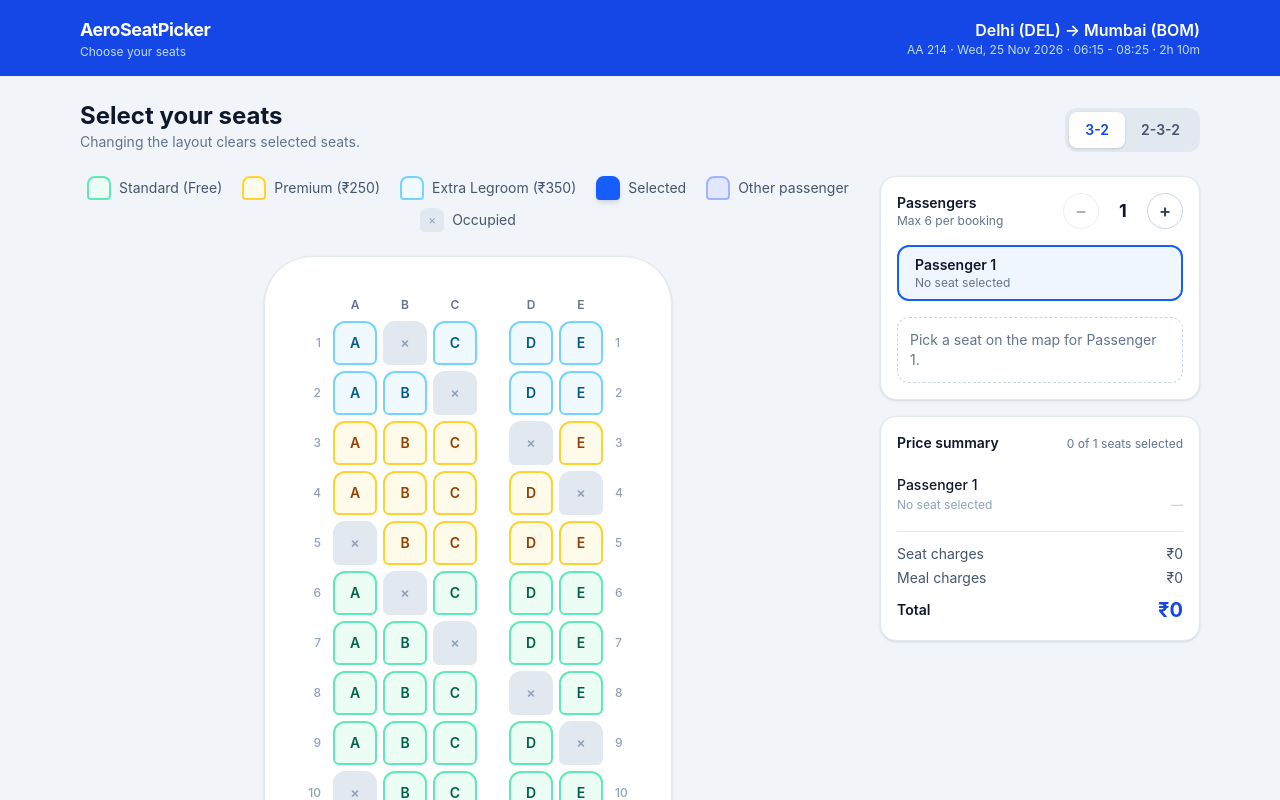
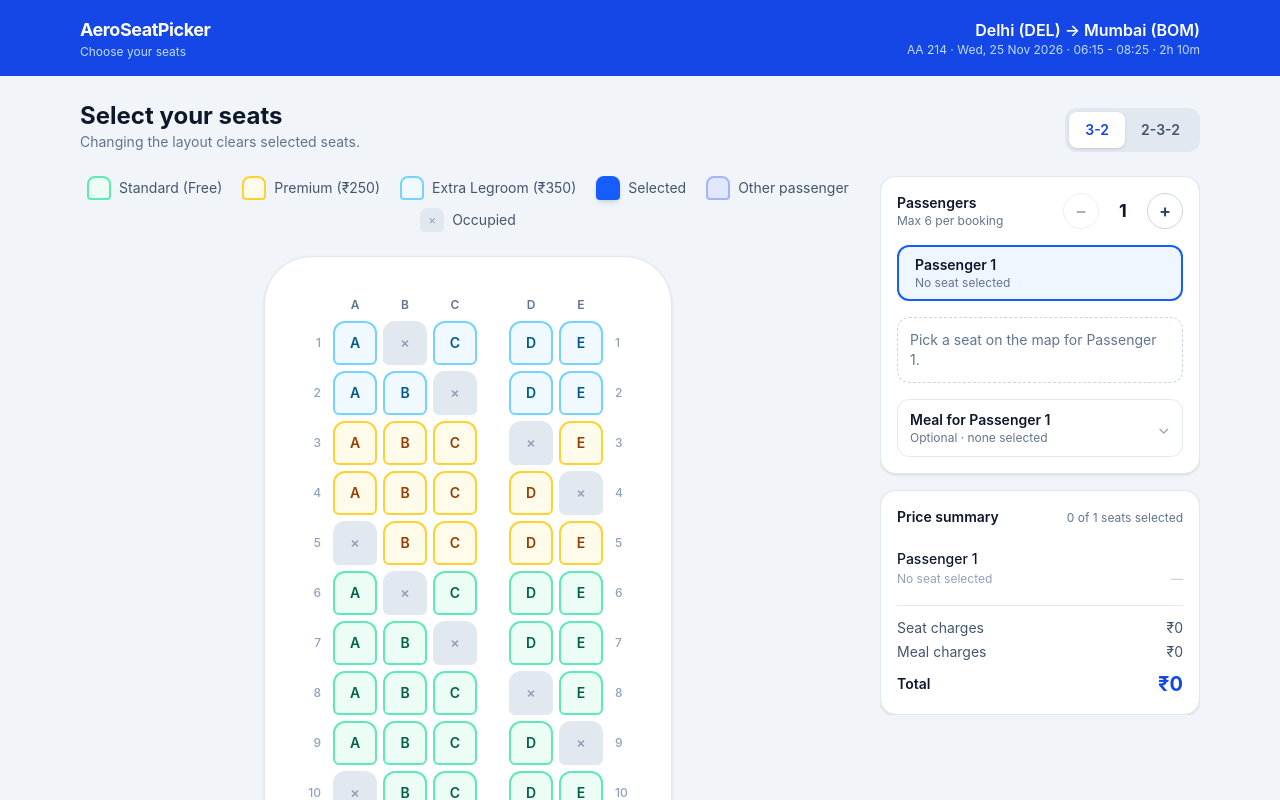
Before and after one commit to Pankaj2004s/aeroseatpicker, a React (Vite) app: page / in a window 1280 px wide. Shown: the top 800 px of the page. Built offline with nearby package versions, Linux system fonts and the light colour scheme.

Commit message:
feat: add meal selector to passenger panel

```diff
--- a/src/App.jsx
+++ b/src/App.jsx
@@ -1,15 +1,15 @@
-import Header from './components/Header.jsx'
-import LayoutToggle from './components/LayoutToggle.jsx'
-import MobileTotalBar from './components/MobileTotalBar.jsx'
-import PassengerPanel from './components/PassengerPanel.jsx'
-import PriceSummary from './components/PriceSummary.jsx'
-import SeatLegend from './components/SeatLegend.jsx'
-import SeatMap from './components/SeatMap.jsx'
-import Toast from './components/Toast.jsx'
-import { useToast } from './hooks/useToast.js'
+import Header from "./components/Header.jsx";
+import LayoutToggle from "./components/LayoutToggle.jsx";
+import MobileTotalBar from "./components/MobileTotalBar.jsx";
+import PassengerPanel from "./components/PassengerPanel.jsx";
+import PriceSummary from "./components/PriceSummary.jsx";
+import SeatLegend from "./components/SeatLegend.jsx";
+import SeatMap from "./components/SeatMap.jsx";
+import Toast from "./components/Toast.jsx";
+import { useToast } from "./hooks/useToast.js";
 
 function App() {
-  const { toast, showToast } = useToast()
+  const { toast, showToast } = useToast();
 
   return (
     <div className="min-h-screen bg-slate-100">
@@ -17,8 +17,12 @@ function App() {
       <main className="mx-auto max-w-6xl px-4 pb-24 pt-6 lg:pb-6">
         <div className="flex flex-wrap items-end justify-between gap-3">
           <div>
-            <h1 className="text-2xl font-bold text-slate-900">Select your seats</h1>
-            <p className="text-sm text-slate-500">Changing the layout clears selected seats.</p>
+            <h1 className="text-2xl font-bold text-slate-900">
+              Select your seats
+            </h1>
+            <p className="text-sm text-slate-500">
+              Changing the layout clears selected seats.
+            </p>
           </div>
           <LayoutToggle />
         </div>
@@ -29,7 +33,7 @@ function App() {
             <SeatMap onNotify={showToast} />
           </div>
 
-          <div className="contents lg:sticky lg:top-4 lg:flex lg:flex-col lg:gap-4">
+          <div className="contents lg:sticky lg:top-4 lg:flex lg:max-h-[calc(100vh-2rem)] lg:flex-col lg:gap-4 lg:overflow-y-auto">
             <div className="order-first lg:order-none">
               <PassengerPanel />
             </div>
@@ -42,7 +46,7 @@ function App() {
       <MobileTotalBar />
       <Toast toast={toast} />
     </div>
-  )
+  );
 }
 
-export default App
+export default App;
--- /dev/null
+++ b/src/components/MealOption.jsx
@@ -0,0 +1,45 @@
+import { formatPrice } from '../utils/formatPrice.js'
+
+const MARK_STYLES = {
+  veg: 'border-emerald-600 text-emerald-600',
+  'non-veg': 'border-red-600 text-red-600',
+}
+
+function DietMark({ type }) {
+  return (
+    <>
+      <span
+        aria-hidden="true"
+        className={`flex h-4 w-4 shrink-0 items-center justify-center rounded-sm border-2 ${MARK_STYLES[type]}`}
+      >
+        <span className="h-1.5 w-1.5 rounded-full bg-current" />
+      </span>
+      <span className="sr-only">{type === 'veg' ? 'Vegetarian' : 'Non-vegetarian'}</span>
+    </>
+  )
+}
+
+function MealOption({ meal, name, checked, onChange }) {
+  return (
+    <label
+      className={`flex cursor-pointer items-center gap-3 rounded-xl border-2 px-3 py-2.5 transition has-[:focus-visible]:outline-2 has-[:focus-visible]:outline-offset-2 has-[:focus-visible]:outline-blue-600 ${
+        checked ? 'border-blue-600 bg-blue-50' : 'border-slate-200 hover:border-slate-300'
+      }`}
+    >
+      <input type="radio" name={name} checked={checked} onChange={onChange} className="sr-only" />
+      {meal ? <DietMark type={meal.type} /> : <span className="h-4 w-4 shrink-0" />}
+      <span className="flex-1 text-sm font-medium text-slate-900">
+        {meal ? meal.name : 'No meal'}
+      </span>
+      {meal && (
+        <span
+          className={`text-sm font-semibold ${meal.price === 0 ? 'text-emerald-600' : 'text-slate-700'}`}
+        >
+          {formatPrice(meal.price)}
+        </span>
+      )}
+    </label>
+  )
+}
+
+export default MealOption
--- /dev/null
+++ b/src/components/MealSelector.jsx
@@ -0,0 +1,57 @@
+import { MEALS, MEALS_BY_ID } from '../data/meals.js'
+import { useSeats } from '../hooks/useSeats.js'
+import { formatPrice } from '../utils/formatPrice.js'
+import MealOption from './MealOption.jsx'
+
+function MealSelector() {
+  const { passengers, activePassengerId, meals, selectMeal, removeMeal } = useSeats()
+
+  const passenger = passengers.find((item) => item.id === activePassengerId)
+  const selectedMeal = MEALS_BY_ID[meals[activePassengerId]] ?? null
+
+  function handleChange(mealId) {
+    if (mealId) selectMeal(activePassengerId, mealId)
+    else removeMeal(activePassengerId)
+  }
+
+  return (
+    <details className="group rounded-xl border border-slate-200">
+      <summary className="flex cursor-pointer list-none items-center justify-between gap-2 px-3 py-2.5 [&::-webkit-details-marker]:hidden">
+        <span>
+          <span className="block text-sm font-semibold text-slate-900">
+            Meal for {passenger.name}
+          </span>
+          <span className="block text-xs text-slate-500">
+            {selectedMeal
+              ? `${selectedMeal.name} · ${formatPrice(selectedMeal.price)}`
+              : 'Optional · none selected'}
+          </span>
+        </span>
+        <span aria-hidden="true" className="text-slate-400 transition group-open:rotate-180">
+          ⌄
+        </span>
+      </summary>
+
+      <fieldset className="flex flex-col gap-2 border-t border-slate-100 p-3">
+        <legend className="sr-only">Meal for {passenger.name}</legend>
+        <MealOption
+          meal={null}
+          name="meal"
+          checked={!selectedMeal}
+          onChange={() => handleChange(null)}
+        />
+        {MEALS.map((meal) => (
+          <MealOption
+            key={meal.id}
+            meal={meal}
+            name="meal"
+            checked={selectedMeal?.id === meal.id}
+            onChange={() => handleChange(meal.id)}
+          />
+        ))}
+      </fieldset>
+    </details>
+  )
+}
+
+export default MealSelector
--- a/src/components/PassengerPanel.jsx
+++ b/src/components/PassengerPanel.jsx
@@ -1,4 +1,5 @@
 import ActiveSeatCard from './ActiveSeatCard.jsx'
+import MealSelector from './MealSelector.jsx'
 import PassengerCount from './PassengerCount.jsx'
 import PassengerTabs from './PassengerTabs.jsx'
 
@@ -8,6 +9,7 @@ function PassengerPanel() {
       <PassengerCount />
       <PassengerTabs />
       <ActiveSeatCard />
+      <MealSelector />
     </section>
   )
 }
```
